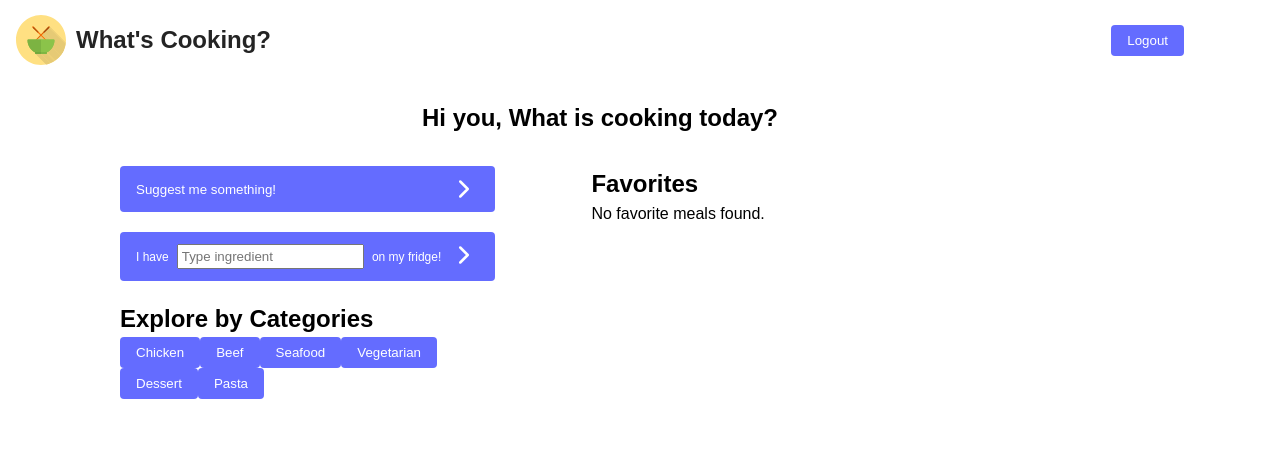
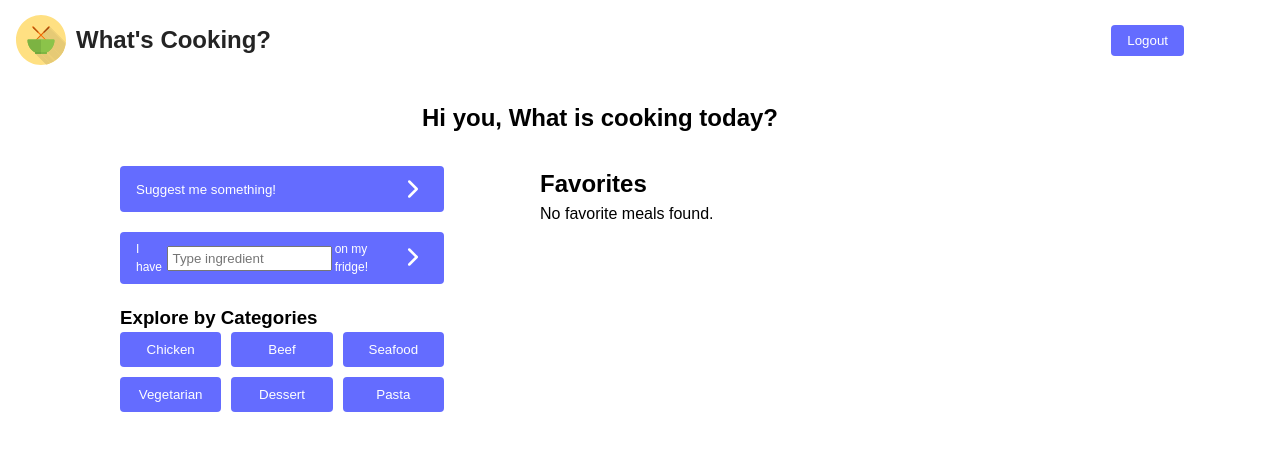
Before and after one commit to gmoraleslondono/whats-cooking, a React (Vite) app in the folder frontend/: page /home in a window 1280 px wide. Shown: the top 450 px of the page. Built offline with nearby package versions, Linux system fonts and the light colour scheme.

Commit message:
Add CategoryExplorer component styling and layout adjustments

```diff
--- /dev/null
+++ b/frontend/src/components/CategoryExplorer.css
@@ -0,0 +1,9 @@
+.category-buttons {
+  display: grid;
+  grid-template-columns: repeat(3, 1fr);
+  gap: 10px;
+}
+
+.category-buttons button {
+  padding: 10px;
+}
--- a/frontend/src/components/CategoryExplorer.tsx
+++ b/frontend/src/components/CategoryExplorer.tsx
@@ -1,4 +1,5 @@
 import axios from "axios";
+import "./CategoryExplorer.css";
 
 interface Meal {
   idMeal: string;
@@ -32,12 +33,14 @@ const CategoryExplorer = ({ setMeals }: CategoryExplorerProps) => {
 
   return (
     <div>
-      <h2>Explore by Categories</h2>
-      {categories.map((category) => (
-        <button key={category} onClick={() => handleCategoryClick(category)}>
-          {category}
-        </button>
-      ))}
+      <h3>Explore by Categories</h3>
+      <div className="category-buttons">
+        {categories.map((category) => (
+          <button key={category} onClick={() => handleCategoryClick(category)}>
+            {category}
+          </button>
+        ))}
+      </div>
     </div>
   );
 };
```
